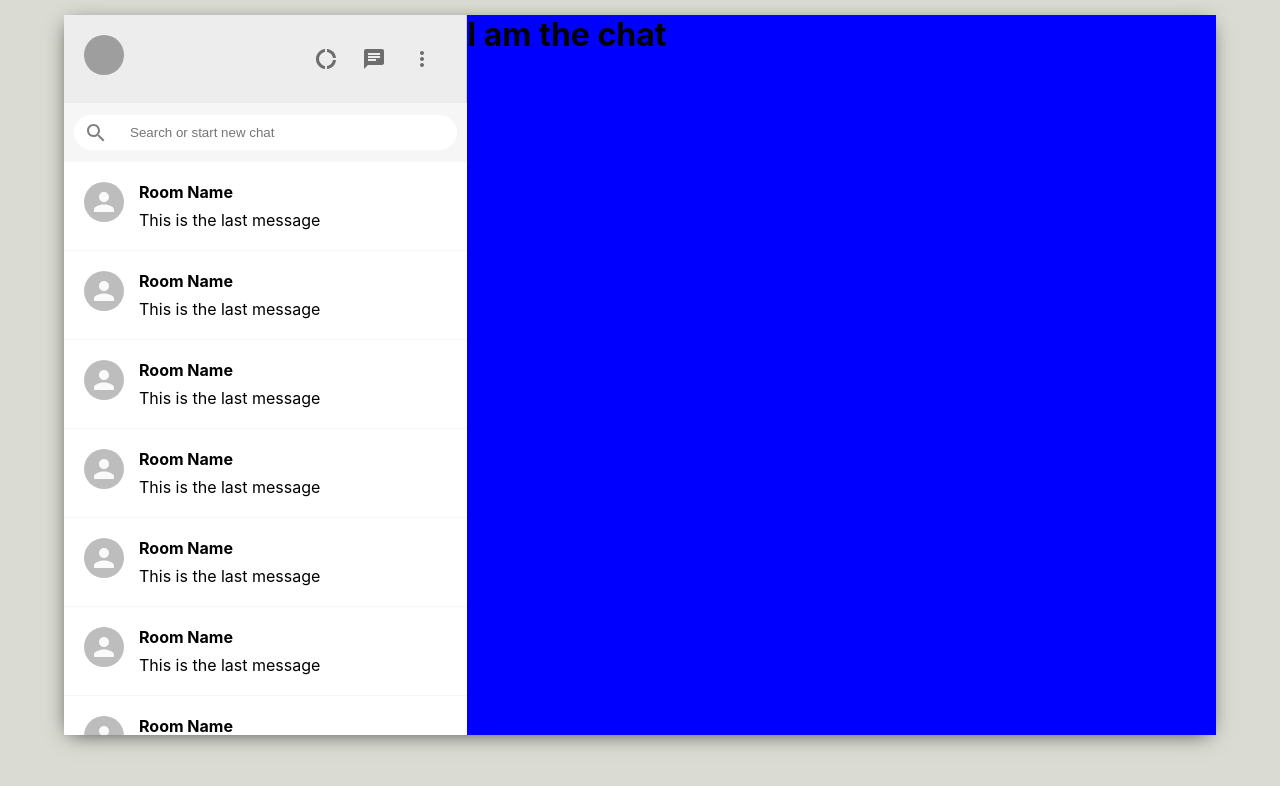
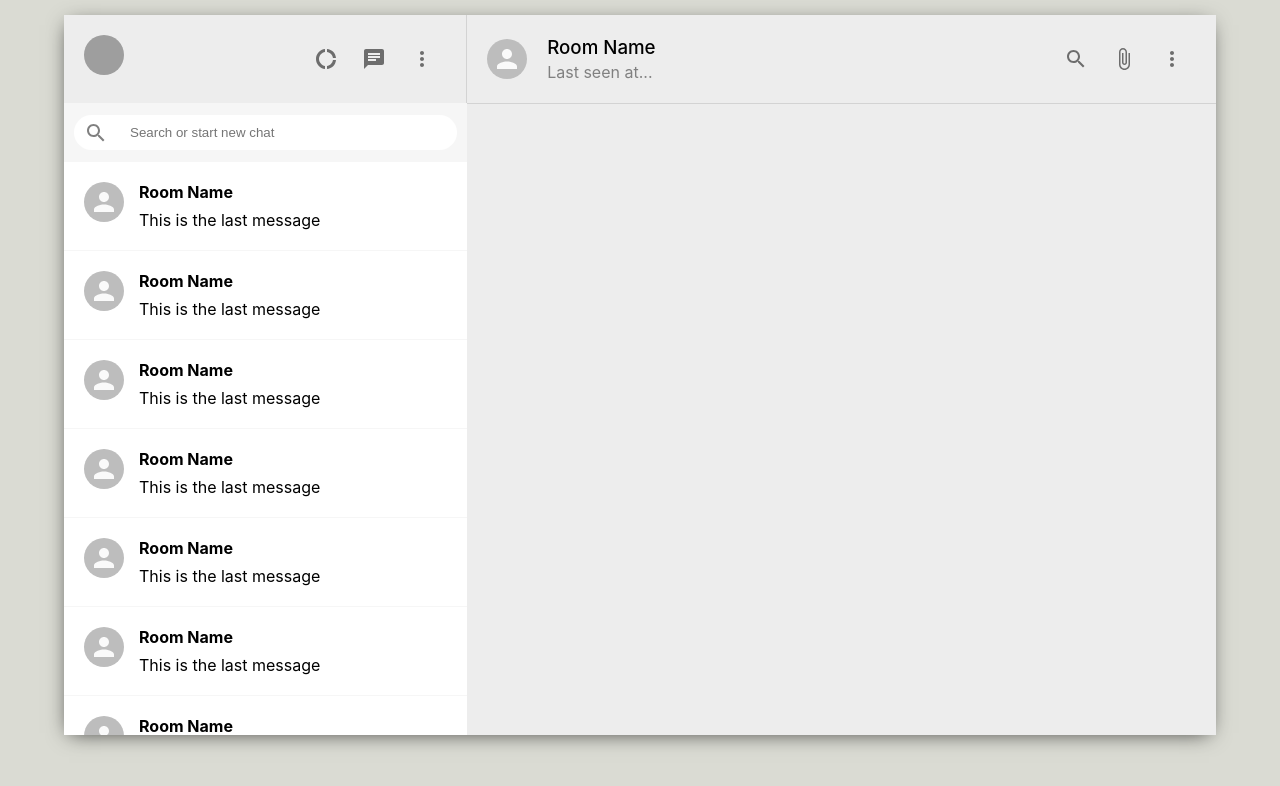
Before and after one commit to apolloproductionsdj/whatapp-mern, a React (Create React App) app: page / in a window 1280 px wide. Shown: the top 786 px of the page. Built offline with nearby package versions, Linux system fonts and the light colour scheme; grey boxes are pictures that could not be loaded.

Commit message:
finished Chat header

```diff
--- a/src/Chat.css
+++ b/src/Chat.css
@@ -2,5 +2,25 @@
   display: flex;
   flex-direction: column;
   flex: 0.65;
-  background-color: blue;
 }
+
+.chat__header {
+  padding: 20px;
+  display: flex;
+  align-items: center;
+  border-bottom: 1px solid lightgray;
+}
+
+.chat__headerInfo {
+  flex: 1;
+  padding-left: 20px;
+}
+
+.chat__headerInfo > h3 {
+  margin-bottom: 3px;
+  font-weight: 500;
+}
+
+.chat__headerInfo > p {
+  color: gray;
+}
--- a/src/Chat.js
+++ b/src/Chat.js
@@ -1,10 +1,29 @@
 import React from "react";
 import "./Chat.css";
+import { Avatar, IconButton } from "@material-ui/core";
+import { AttachFile, MoreVert, SearchOutlined } from "@material-ui/icons";
 
 function Chat() {
   return (
     <div className="chat">
-      <h1>I am the chat</h1>
+      <div className="chat__header">
+        <Avatar />
+        <div className="chat__headerInfo">
+          <h3>Room Name</h3>
+          <p>Last seen at...</p>
+        </div>
+        <div className="chat__headerRight">
+          <IconButton>
+            <SearchOutlined />
+          </IconButton>
+          <IconButton>
+            <AttachFile />
+          </IconButton>
+          <IconButton>
+            <MoreVert />
+          </IconButton>
+        </div>
+      </div>
     </div>
   );
 }
```
